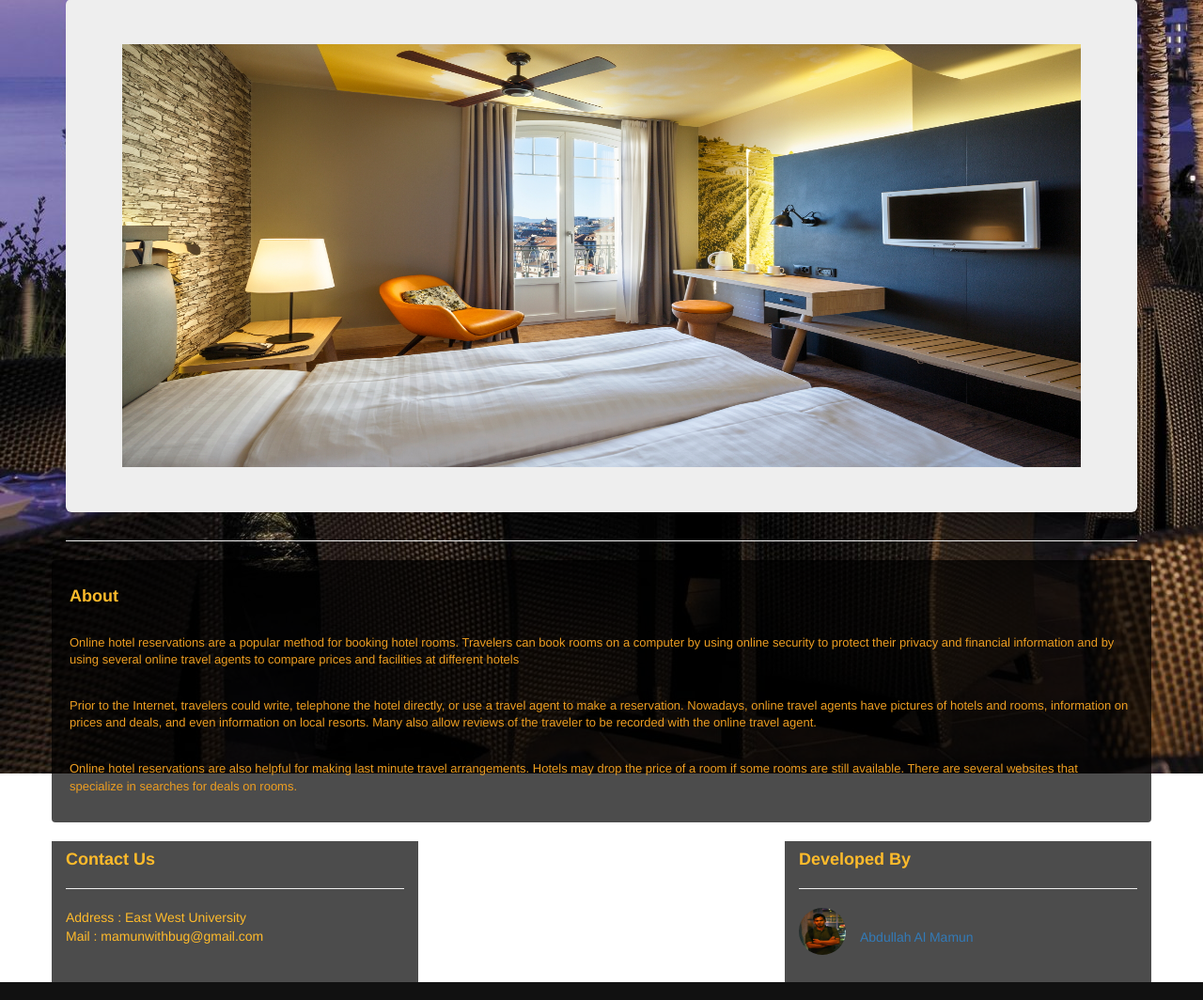
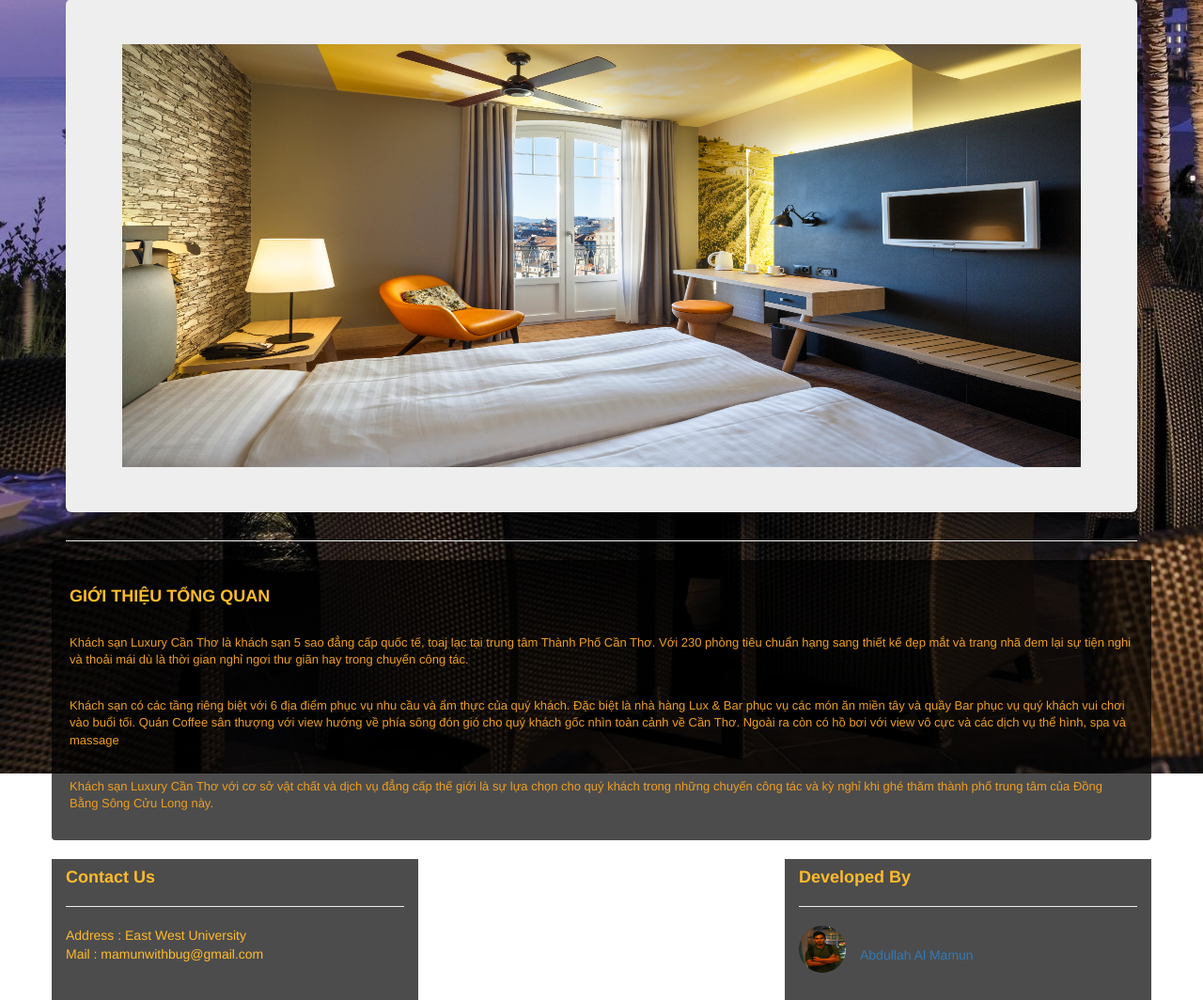
Before and after one commit to th5tuananh/qlks, a PHP site: page / in a window 1280 px wide. Shown: the part 257-1321 px from the top of the page at 94% size. Run offline with PHP 8.4, Linux system fonts and the light colour scheme; some libraries are stand-ins or nearby versions.

Commit message:
Edit About
Chinh sua About thanh GIOI THIEU CHUNG + Thong tin chung cua khach san

```diff
--- a/index.php
+++ b/index.php
@@ -90,12 +90,12 @@
         <hr>
         <div class="row" style="color: #ed9e21">
             <div class="col-md-12 well" >
-              <h4><strong style="color: #ffbb2b">About</strong></h4><br>
-              <p>Online hotel reservations are a popular method for booking hotel rooms. Travelers can book rooms on a computer by using online security to protect their privacy and financial information and by using several online travel agents to compare prices and facilities at different hotels</p>
+              <h4><strong style="color: #ffbb2b">GIỚI THIỆU TỔNG QUAN</strong></h4><br>
+              <p>Khách sạn Luxury Cần Thơ là khách sạn 5 sao đẳng cấp quốc tế, toaj lạc tại trung tâm Thành Phố Cần Thơ. Với 230 phòng tiêu chuẩn hạng sang thiết kế đẹp mắt và trang nhã đem lại sự tiện nghi và thoải mái dù là thời gian nghỉ ngơi thư giãn hay trong chuyến công tác.</p>
               <br>
-              <p>Prior to the Internet, travelers could write, telephone the hotel directly, or use a travel agent to make a reservation. Nowadays, online travel agents have pictures of hotels and rooms, information on prices and deals, and even information on local resorts. Many also allow reviews of the traveler to be recorded with the online travel agent.</p>
+              <p>Khách sạn có các tầng riêng biệt với 6 địa điểm phục vụ nhu cầu và ẩm thực của quý khách. Đặc biệt là nhà hàng Lux & Bar phục vụ các món ăn miền tây và quầy Bar phục vụ quý khách vui chơi vào buổi tối. Quán Coffee sân thượng với view hướng về phía sông đón gió cho quý khách gốc nhìn toàn cảnh về Cần Thơ. Ngoài ra còn có hồ bơi với view vô cực và các dịch vụ thể hình, spa và massage</p>
               <br>
-              <p>Online hotel reservations are also helpful for making last minute travel arrangements. Hotels may drop the price of a room if some rooms are still available. There are several websites that specialize in searches for deals on rooms.</p>
+              <p>Khách sạn Luxury Cần Thơ với cơ sở vật chất và dịch vụ đẳng cấp thế giới là sự lựa chọn cho quý khách trong những chuyến công tác và kỳ nghỉ khi ghé thăm thành phố trung tâm của Đồng Bằng Sông Cửu Long này.</p>
 
             </div>
         </div>
```
Also changed, not shown: 1 other file.
